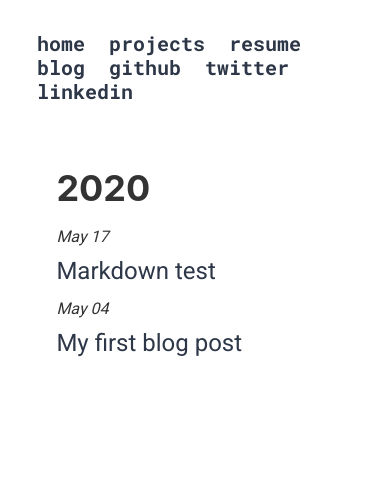
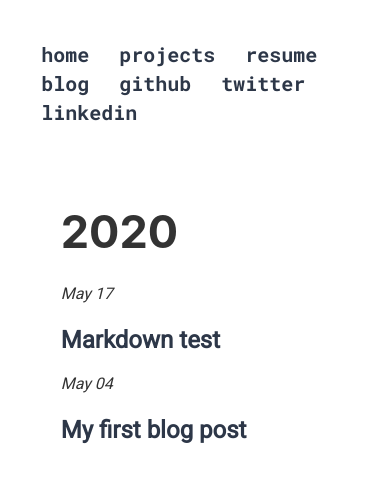
Before and after one commit to SanketDG/snkt, a Gatsby site: page /blog in a window 390 px wide. Built offline with nearby package versions, Linux system fonts and the light colour scheme; Gatsby itself is replaced by a stand-in of ours; a web font is replaced by a local one.

Commit message:
Update hyperlink styles in main content

```diff
--- a/src/components/layout.css
+++ b/src/components/layout.css
@@ -616,20 +616,20 @@ pre tt:before,
 pre tt:after {
   content: "";
 }
-@media only screen and (max-width: 480px) {
-  html {
-    font-size: 100%;
-  }
-}
 
 a {
   font-size: 20px;
+  font-weight: 600;
   color: hsla(0, 0%, 0%, 0.9);
   position: relative;
   text-decoration: none;
   padding-bottom: 3px;
 
 }
+a:hover {
+  color: hsla(0, 0%, 0%, 1.0);
+}
+
 a:before, a:after {
   content: '';
   position: absolute;
```
